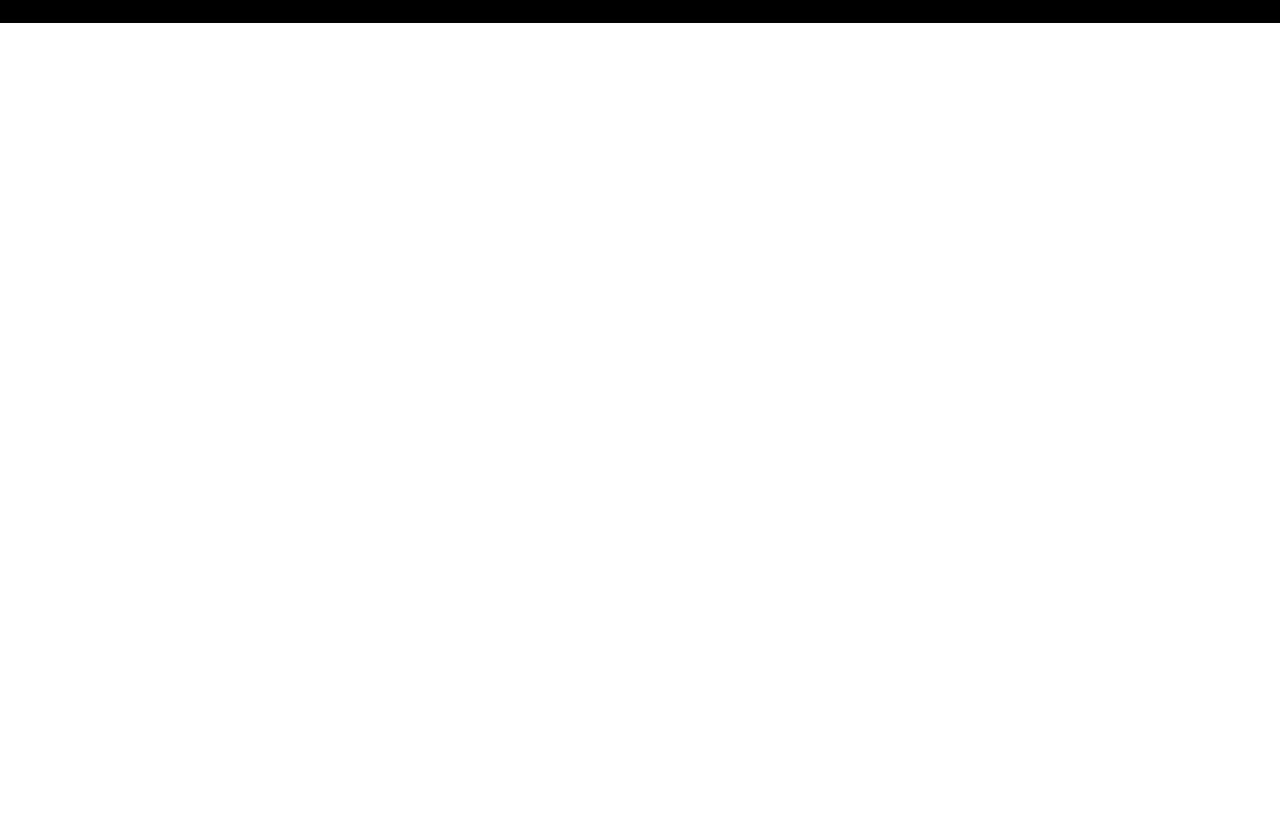
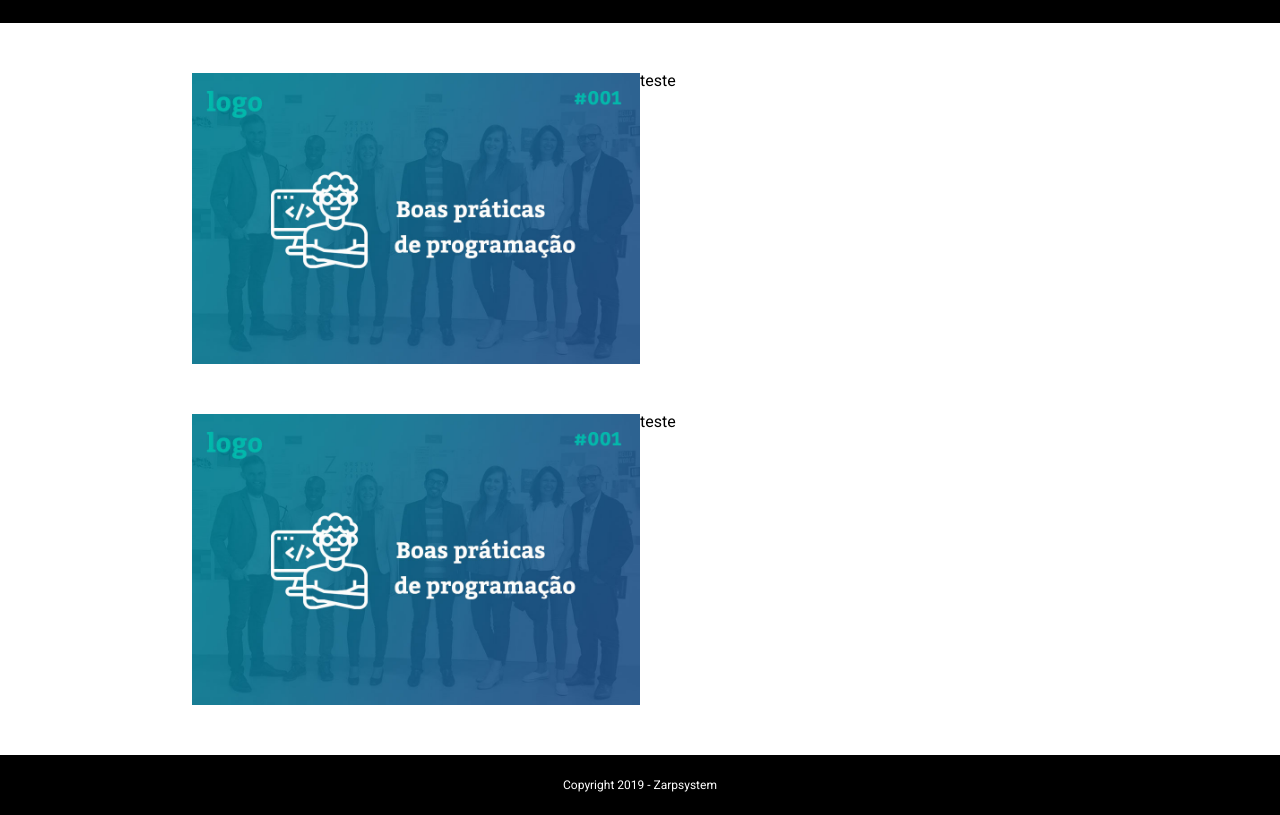
Before and after one commit to renanmaiellozarp/renanmaiellozarp.github.io, a plain HTML site: page index.html in a window 1280 px wide. Shown: the part 77-892 px from the top of the page. Before the commit the page ends 800 px from the top, so only its background shows below. Drawn offline with Linux system fonts and the light colour scheme.

Commit message:
Conteúdo dos episódios

```diff
--- a/css/estrutura.css
+++ b/css/estrutura.css
@@ -1,5 +1,7 @@
 .main-container {
     display: flex;
+    max-width: 100%;
+    flex-direction: column;
     width: 100%;
 }
 
@@ -7,10 +9,58 @@
     display: flex;
     align-items: center;
     justify-content: space-between;
-    padding: 0px 30px;
     width: 100%;
     height: 100px;
     font-size: 25px;
-    color: white;
-    background-color: black;
+    color: #FFFFFF;
+    background-color: #000000;
 }
+
+.main-container .header p {
+    margin-left: 30px;
+}
+
+.main-container .onde-ouvir {
+    margin-right: 30px;
+}
+
+.main-container .conteudo-container {
+    width: 100%;
+    display: flex;
+    justify-content: center;
+    height: auto;
+}
+
+.main-container .conteudo-container .episodio-container {
+    display: flex;
+    justify-content: center;
+    flex-wrap: wrap;
+    width: 100%;
+    margin-bottom: 50px;
+}
+
+.main-container .conteudo-container .episodio {
+    width: 70%;
+    display: flex;
+    flex-wrap: wrap;
+    margin-top: 50px;
+}
+
+.main-container .conteudo-container .episodio img {
+    width: 50%;
+    height: 100%;
+}
+
+.main-container .footer {
+    /* position: fixed;
+    left: 0;
+    bottom: 0; */
+    width: 100%;
+    height: 60px;
+    display: flex;
+    font-size: 12px;
+    align-items: center;
+    justify-content: center;
+    background-color: #000000;
+    color: #FFFFFF;
+}
--- a/index.html
+++ b/index.html
@@ -21,6 +21,25 @@
                 </a>
             </div>
         </div>
+        <div class="conteudo-container">
+            <!-- <div class="episodio">
+                <img src="images/episodios/001.jpg" alt="">
+                <p>teste</p>
+            </div> -->
+            <div class="episodio-container">
+                <div class="episodio">
+                    <img src="images/episodios/001.jpg" alt="">
+                    <p>teste</p>
+                </div>
+                <div class="episodio">
+                    <img src="images/episodios/001.jpg" alt="">
+                    <p>teste</p>
+                </div>
+            </div>
+        </div>
+        <footer class="footer">
+            Copyright 2019 - Zarpsystem
+        </footer>
     </div>
 </body>
 </html>
```
Also changed, not shown: images/episodios/001.jpg (added).
